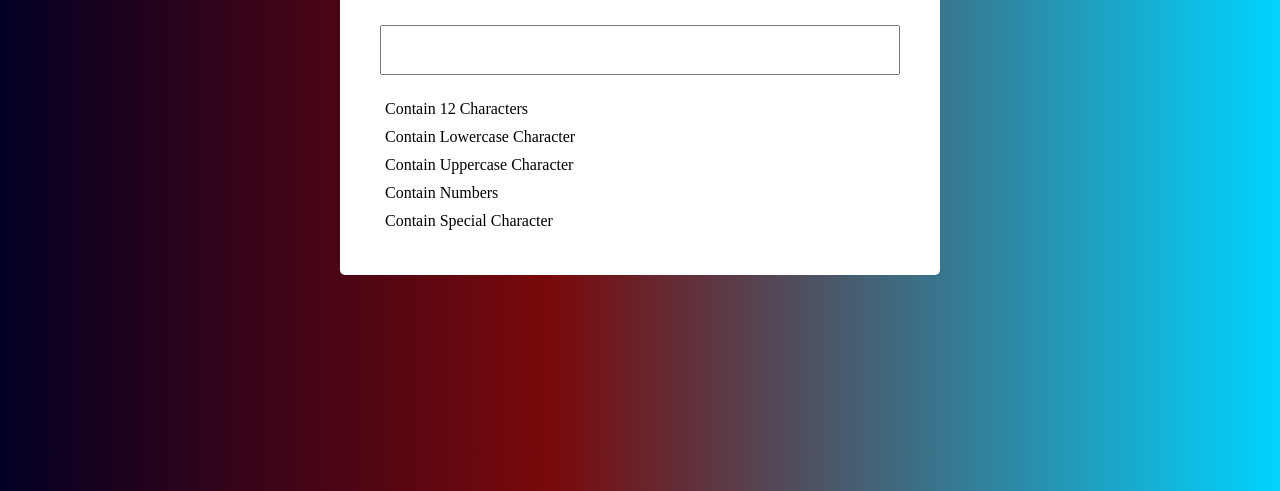
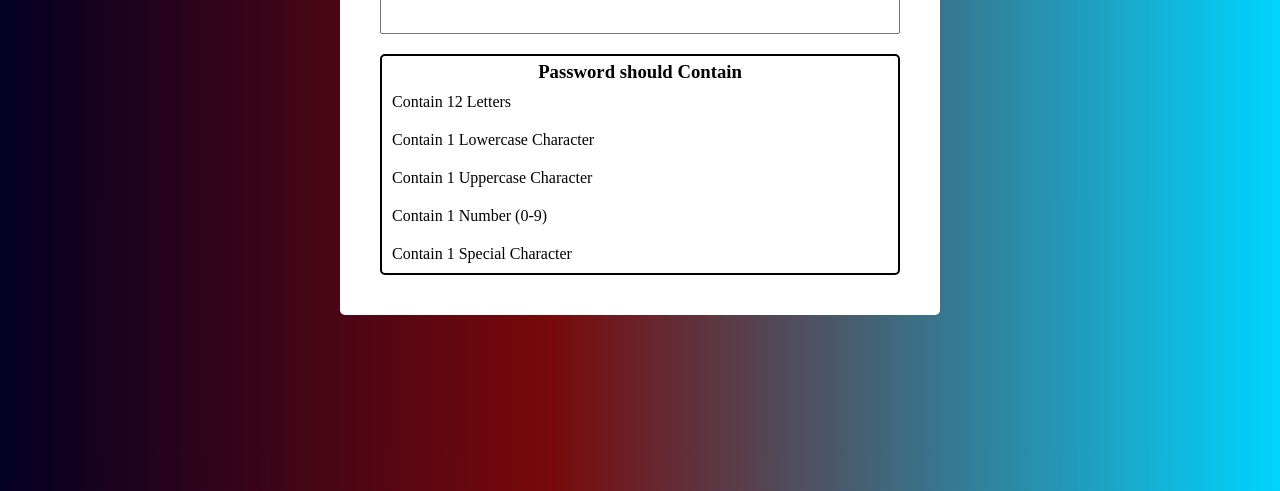
Before and after one commit to adilraees786/Password-Validation-js, a plain HTML site: page index.html in a window 1280 px wide. Shown: the part 309-800 px from the top of the page. Drawn offline with Linux system fonts and the light colour scheme.

Commit message:
AddBorderaroundli

```diff
--- a/index.html
+++ b/index.html
@@ -9,16 +9,17 @@
 <body>
 
     <div class="wrapper">
-        <h1>Password Validation</h1>
+        <h1>Password Validator</h1>
         <input type="text"  id="passinput">
 
 
     <ul>
-        <li id="twelvechar"> Contain 12 Characters</li>
-        <li id="lowercase"> Contain Lowercase Character</li>
-        <li id="uppercase">Contain Uppercase Character</li>
-        <li id="numbers"> Contain Numbers</li>
-        <li id="specialchar">Contain Special Character</li>
+        <h3>Password should  Contain</h3>
+        <li id="twelvechar">Contain 12 Letters</li>
+        <li id="lowercase"> Contain 1 Lowercase Character</li>
+        <li id="uppercase">Contain 1 Uppercase Character</li>
+        <li id="numbers"> Contain 1 Number (0-9)</li>
+        <li id="specialchar">Contain 1 Special Character</li>
 
     </ul>
 </div>
--- a/main.css
+++ b/main.css
@@ -31,11 +31,20 @@ background: linear-gradient(90deg, rgba(2,0,36,1) 0%, rgba(121,9,11,1) 43%, rgba
     padding: 20px;
     font-size: 18px;
 }
+
 .wrapper ul{
     list-style-type: none;
+    border: 2px solid black;
+    border-radius: 5px;
+
+
+}
+.wrapper h3{
+    margin-top: 5px;
+  text-align: center;
 }
 .wrapper ul li{
-    padding: 5px;
+    padding: 10px;
 
 }
 
```
